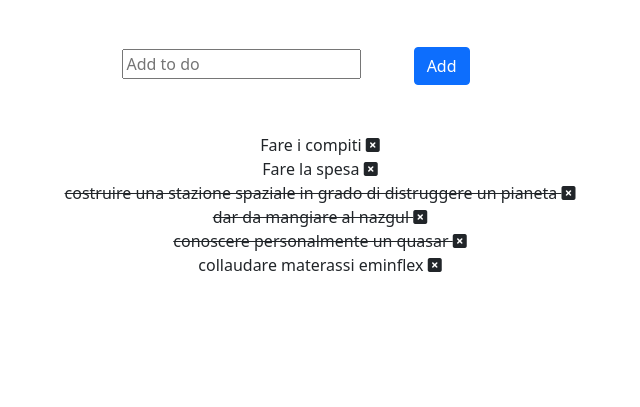
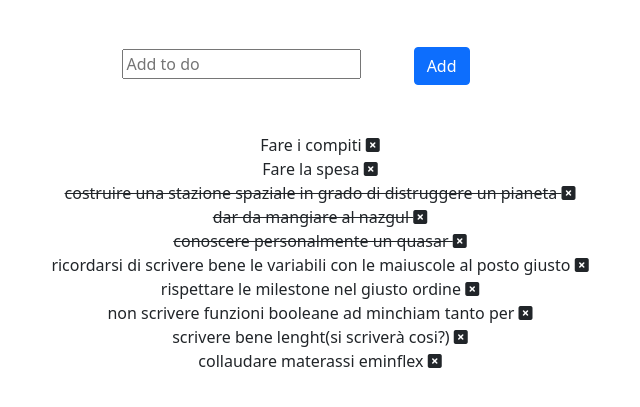
Before and after one commit to carlog91cast/vue-todolist, a plain HTML site: page index.html in a window 1280 px wide. Shown: the part 73-480 px from the top of the page, without its empty margins (320-960 px from the left). Drawn offline with nearby package versions, Linux system fonts and the light colour scheme.

Commit message:
add bonus 2

```diff
--- a/index.html
+++ b/index.html
@@ -29,7 +29,9 @@
                 <!-- list item -->
                 <div>
                     <ul v-if="todos.length > 0" class="list-group list_style">
-                        <li v-for="toDo, index in todos" :class="{'already-done': toDo.done === true, }">
+                        <!-- nel li creo un for per inserire gli elementi dell'array aggiungendo la classe in cui il testo è barrato solo se il done è true -->
+                        <!-- al click il done true diventa false quindi aggiungero o togliero la barra sul testo -->
+                        <li @click="toDo.done = !toDo.done" v-for="toDo, index in todos" :class="{'already-done': toDo.done === true, }">
                             {{toDo.text }}
                             <span @click="removeToDo(index)"><i class="fa-solid fa-square-xmark"></i></span>
                         </li>
--- a/js/main.js
+++ b/js/main.js
@@ -30,13 +30,30 @@ const list = new Vue(
                     done: true
                 },
                 {
+                    text: 'ricordarsi di scrivere bene le variabili con le maiuscole al posto giusto',
+                    done: false
+                },
+                {
+                    text: 'rispettare le milestone nel giusto ordine',
+                    done: false
+                },
+                {
+                    text: 'non scrivere funzioni booleane ad minchiam tanto per',
+                    done: false
+                },
+                {
+                    text: 'scrivere bene lenght(si scriverà cosi?)',
+                    done: false
+                },
+                {
                     text: 'collaudare materassi eminflex',
                     done: false
-                }
+                },
             ],
 
         },
         methods: {
+            // creo la funzione che mi aggiunge un nuovo list item collegato all'html in combinato disposto con l'imput e col button addd
             addNewToDo: function () {
                 if (this.newToDo.length > 0) {
                     this.todos.push(
@@ -46,8 +63,10 @@ const list = new Vue(
                         },
                     )
                 }
+                // azzero la casella imput
                 this.newToDo = "";
             },
+            // rimuovo l'elemento con .splice collegato in html con lo span che contiene il font del riquadro x
             removeToDo: function(index){
                 this.todos.splice(index, 1);
             },
```
